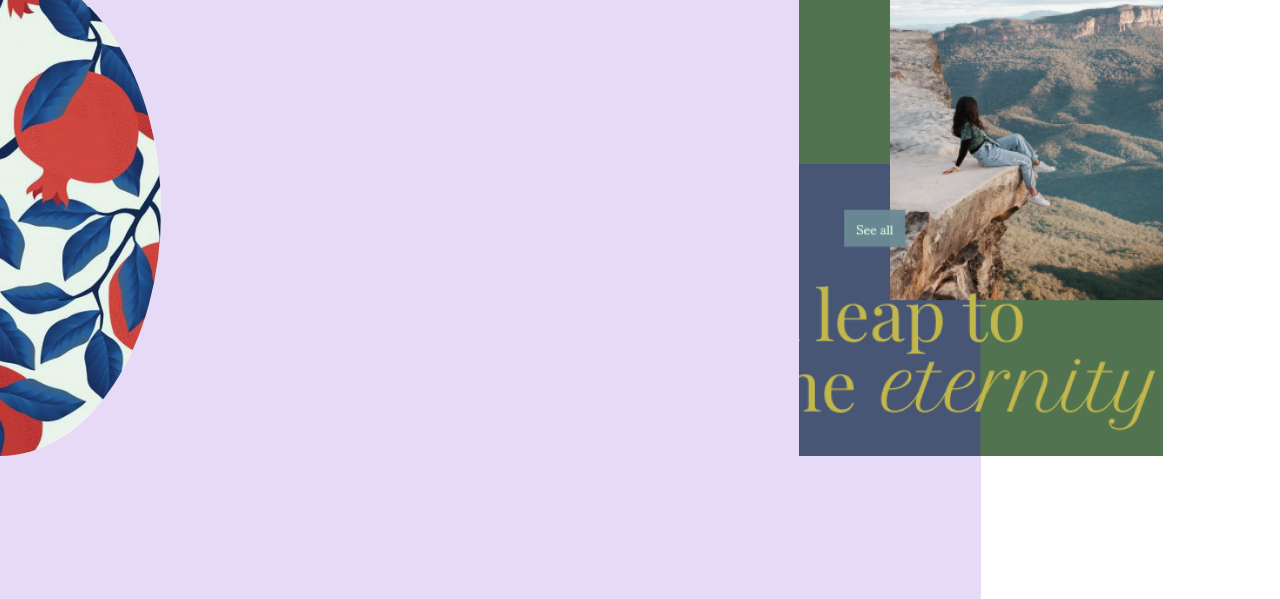
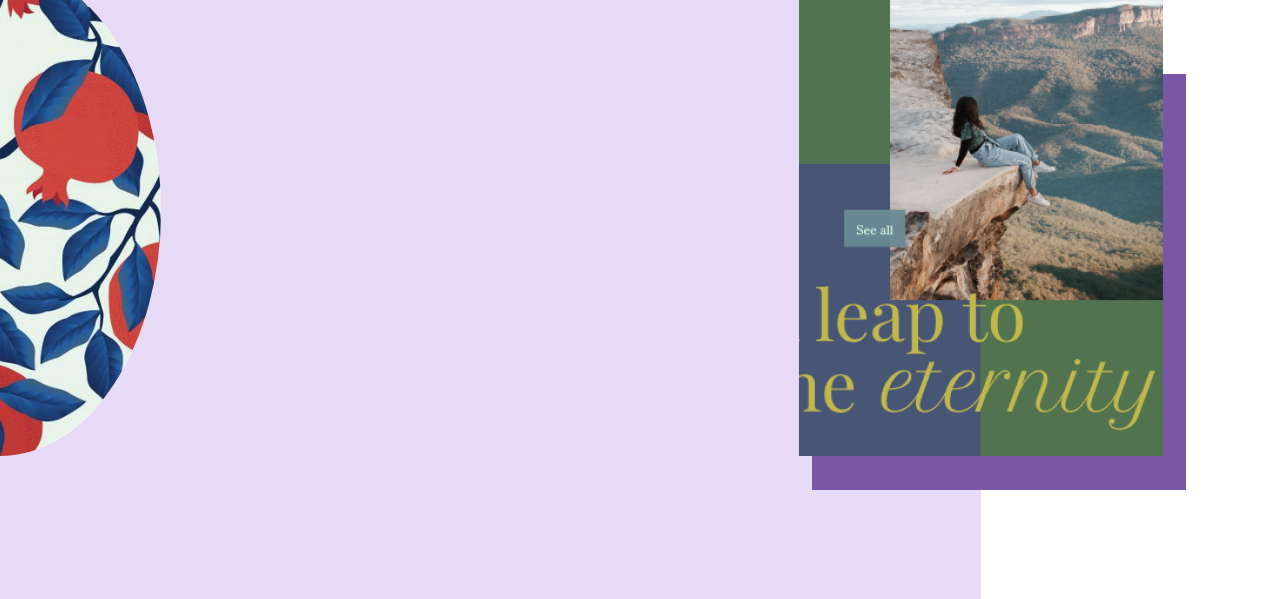
Before and after one commit to vbogdanov9/startapp2, a website: page src/index.html in a window 1280 px wide. Shown: the part 353-952 px from the top of the page. Drawn offline with Linux system fonts and the light colour scheme.

Commit message:
add shadow to main picture

```diff
--- a/src/index.html
+++ b/src/index.html
@@ -11,7 +11,7 @@
   <body>
     <section class="hero-iteration-4">
       <nav class="menu">
-        <ul >
+        <ul>
           <li class="menu__link"><a href="#">Услуги</a></li>
           <li class="menu__link"><a href="#">О нас</a></li>
           <li class="menu__link"><a href="#">Портфолио</a></li>
@@ -27,13 +27,14 @@
           <source media="(min-width: 577px)" srcset="img/main_photo.jpg" /> -->
         <img src="images/granats.jpg" alt="granat" />
       </picture>
-            <picture class="main-picture">
+      <picture class="main-picture">
         <!-- <source
             media="(max-width: 576px)"
             srcset="img/main_photo_300_340.jpg"
           />
           <source media="(min-width: 577px)" srcset="img/main_photo.jpg" /> -->
         <img src="images/Main_picture.png" alt="Main_picture" />
+        <div class="main-picture-shadow"></div>
       </picture>
       <div class="logo">
         <div class="jas">jas</div>
--- a/src/sass/blocks/_hero-iteration-4.scss
+++ b/src/sass/blocks/_hero-iteration-4.scss
@@ -18,11 +18,23 @@
 
     top: 16.57407407%;
     left: 81.45380435%;
+
     img {
+      position: relative;
+      z-index: 6;
       height: 100%;
       width: 100%;
       display: block;
       object-fit: cover;
+    }
+    &-shadow {
+      position: absolute;
+      z-index: 3;
+      width: 102.7472527%;
+      height: 66.03174603%;
+      top: 39.36507937%;
+      left: 3.663003663%;
+      background-color: var(--logo-trust-color, #7956a6);
     }
   }
   .menu {
```
Also changed, not shown: dist/css/style.min.css, dist/index.html, src/css/style.min.css.
